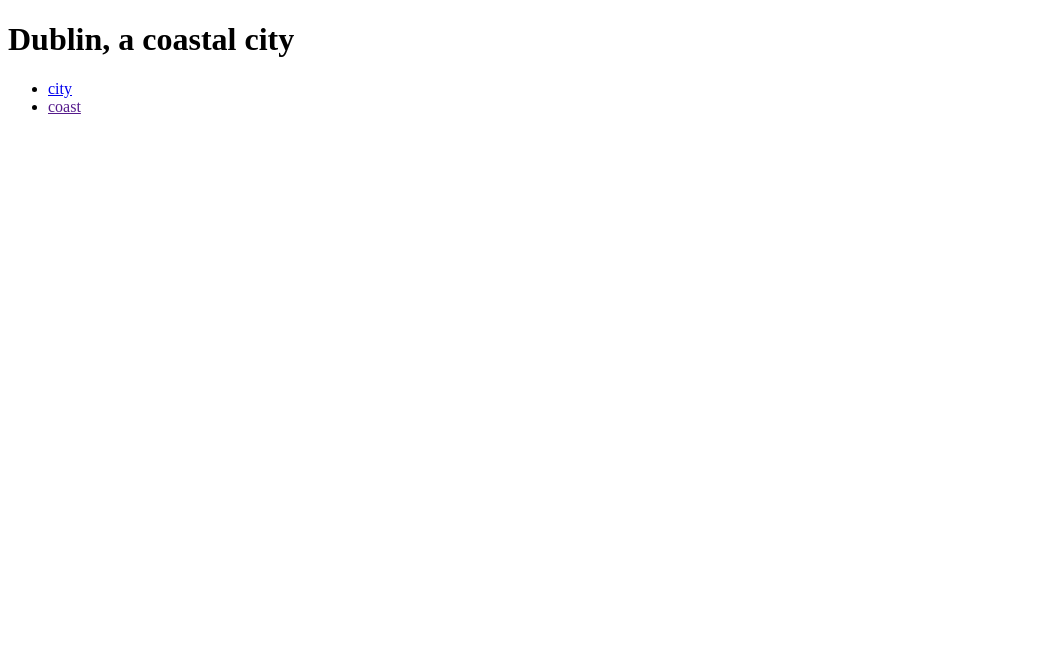
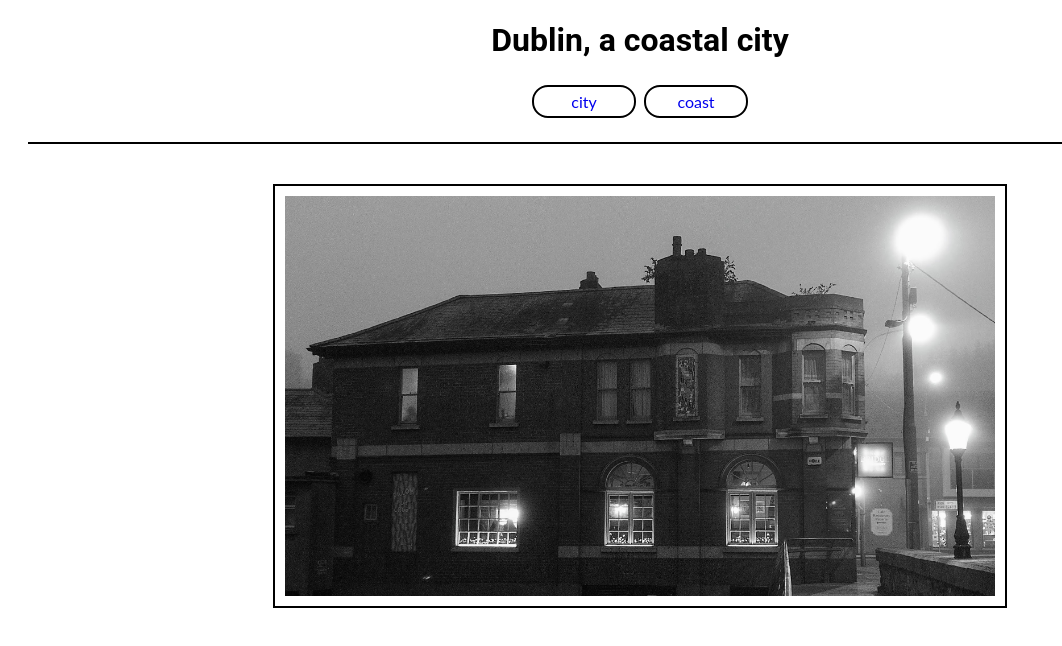
Before and after one commit to Frees1990/dublin-photos, a plain HTML site: page index.html in a window 1280 px wide. Shown: the whole page, without its empty margins (0-1062 px from the left). Drawn offline with Linux system fonts and the light colour scheme.

Commit message:
feat: add images to the webpages

```diff
--- a/index.html
+++ b/index.html
@@ -1,9 +1,10 @@
 <!DOCTYPE html>
 <html lang="en">
   <head>
-    <meta charset="UTF-8">
-    <meta http-equiv="X-UA-Compatible" content="IE=edge">
-    <meta name="viewport" content="width=device-width, initial-scale=1.0">
+    <meta charset="UTF-8" />
+    <meta http-equiv="X-UA-Compatible" content="IE=edge" />
+    <meta name="viewport" content="width=device-width, initial-scale=1.0" />
+    <link rel="stylesheet" href="assets/css/style.css" />
     <title>Dublin</title>
   </head>
   <body>
@@ -14,9 +15,14 @@
           <a href="index.html">city</a>
         </li>
         <li>
-                <a href=""coast.html>coast</a>
+          <a href="coast.html">coast</a>
         </li>
       </ul>
     </nav>
+    <section>
+      <figure>
+        <img src="assets/images/city.jpg" alt="an image of urban Dublin" />
+      </figure>
+    </section>
   </body>
 </html>
```
Also changed, not shown: coast.html (+10 -5 lines), assets/images/beach.jpg (added), assets/images/city.jpg (added). Lines whose indentation alone changed are shown as unchanged.
